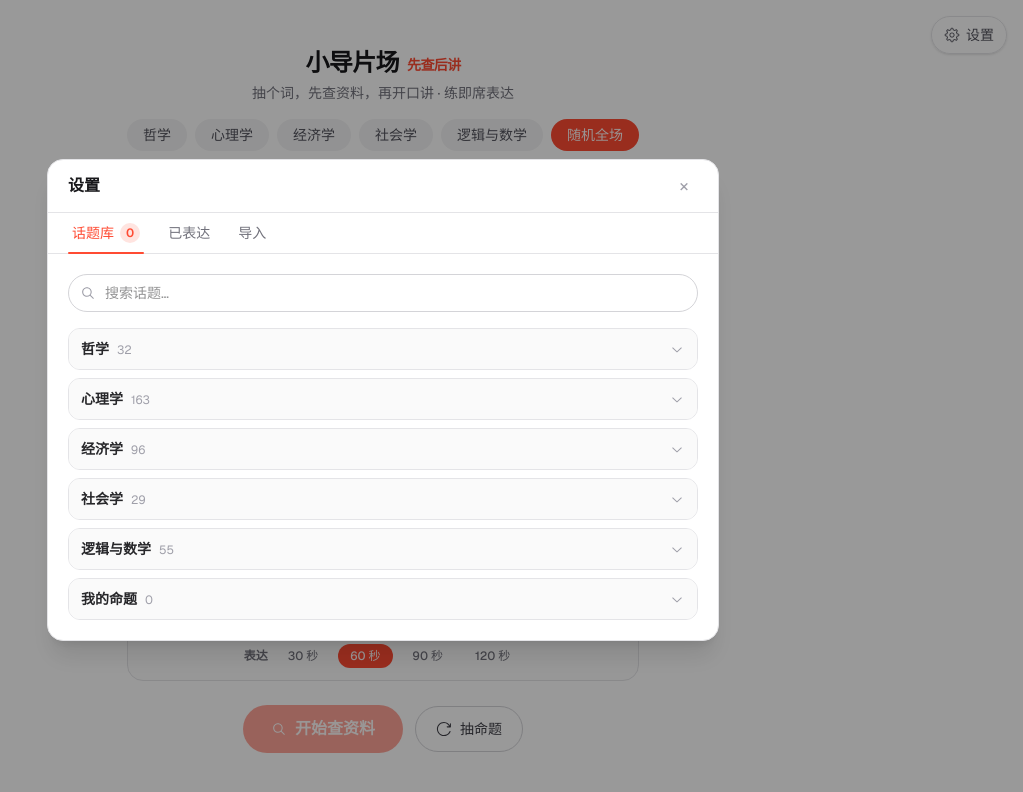
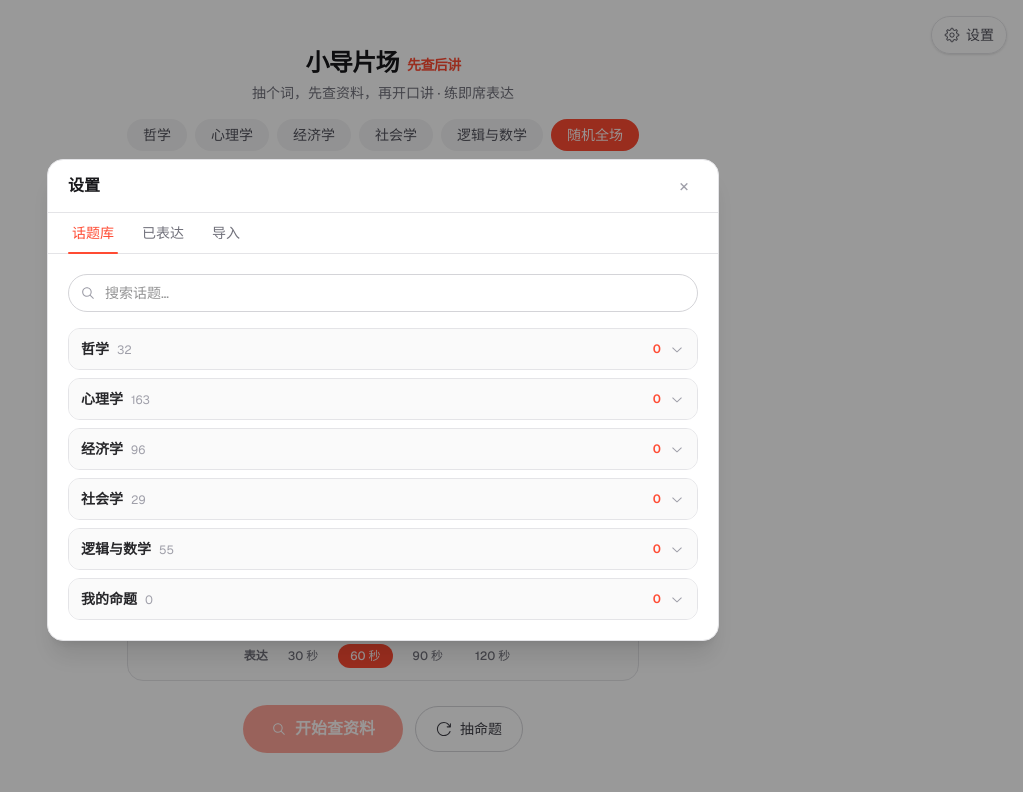
Before and after one commit to makeagreatcoup/xiaodao-speak, a Next.js app: page / in a window 1280 px wide. Both pictures are taken after a click on the button "设置". Shown: the top 792 px of the page, without its empty margins (257-1280 px from the left). Built offline with nearby package versions, Linux system fonts and the light colour scheme.

Commit message:
彩色已表达数字移到每个主题卡片右侧（不含「已表达」文字），撤销选项卡上的数字

```diff
--- a/components/PromptStage.tsx
+++ b/components/PromptStage.tsx
@@ -884,18 +884,13 @@ export function PromptStage() {
                   key={t.k}
                   onClick={() => setSettingsTab(t.k)}
                   className={
-                    "relative flex items-center gap-1.5 px-3 py-2.5 text-sm font-medium transition-colors " +
+                    "relative px-3 py-2.5 text-sm font-medium transition-colors " +
                     (settingsTab === t.k
                       ? "text-accent"
                       : "text-zinc-500 hover:text-zinc-800 dark:text-zinc-400 dark:hover:text-zinc-200")
                   }
                 >
                   {t.label}
-                  {t.k === "bank" && (
-                    <span className="rounded-full bg-accent/15 px-1.5 py-0.5 text-xs font-semibold text-accent">
-                      {expressedRecords.length}
-                    </span>
-                  )}
                   {settingsTab === t.k && (
                     <span className="absolute inset-x-2 -bottom-px h-0.5 rounded-full bg-accent" />
                   )}
@@ -960,6 +955,9 @@ export function PromptStage() {
                       <div className="space-y-2">
                         {sections.map((s) => {
                           const open = bankExpanded.has(s.key);
+                          const expressedInSection = s.items.filter(
+                            (p) => expressed.has(p.id) || expressedTerms.has(p.term),
+                          ).length;
                           return (
                             <div
                               key={s.key}
@@ -982,12 +980,17 @@ export function PromptStage() {
                                     {s.items.length}
                                   </span>
                                 </span>
+                                <span className="flex items-center gap-2">
+                                  <span className="text-xs font-semibold text-accent">
+                                    {expressedInSection}
+                                  </span>
                                   <ChevronDownIcon
                                     className={
                                       "h-4 w-4 shrink-0 text-zinc-400 transition-transform " +
                                       (open ? "rotate-180" : "")
                                     }
                                   />
+                                </span>
                               </button>
                               {open && (
                                 <div className="flex flex-wrap gap-1.5 p-3">
```
Lines whose indentation alone changed are shown as unchanged.
